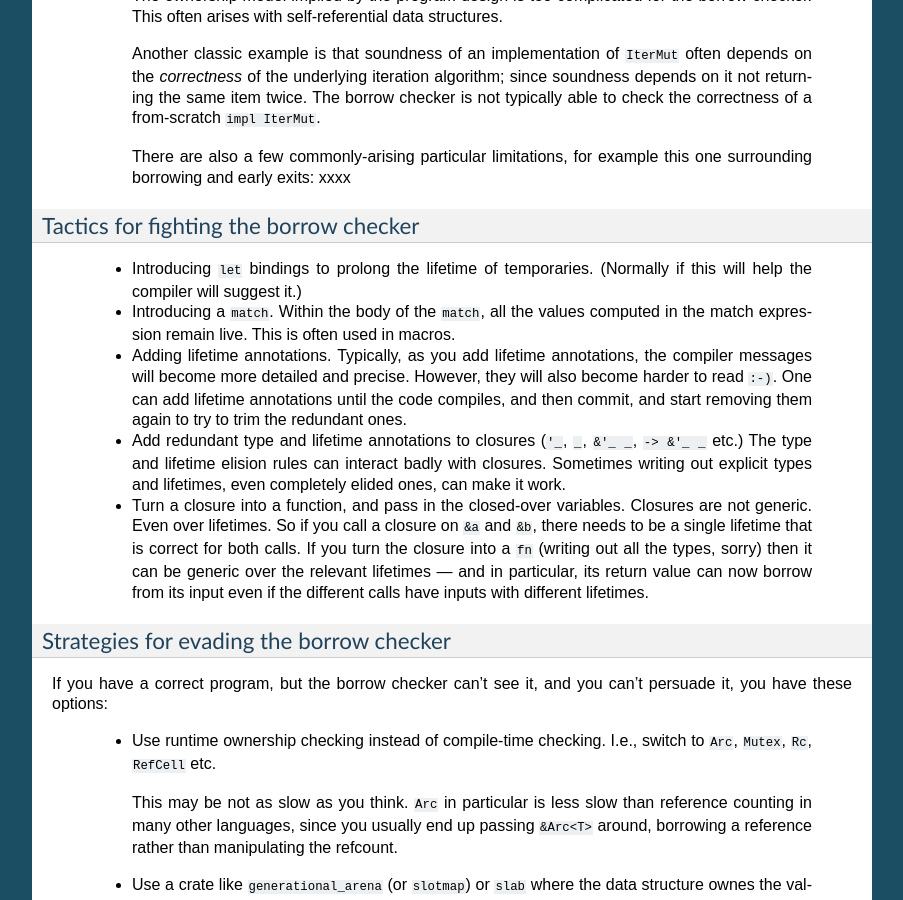
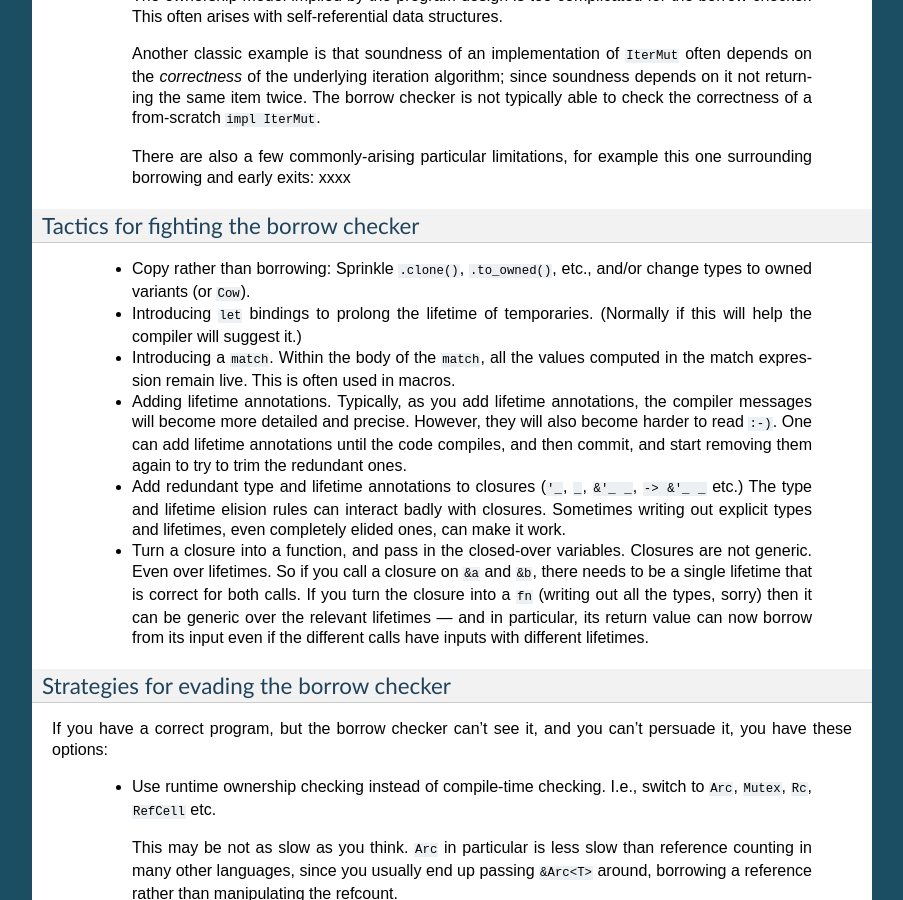
Before and after one commit to cxw620/rust-polyglot, a Sphinx documentation site: the page built from docs/ownership.rst, in a window 1280 px wide and 900 px high, scrolled down 1963 px. Shown: the whole window, without its empty margins (198-1101 px from the left). Built offline with Sphinx 7.4.7, drawn with Linux system fonts in a browser that asks for light colours.

Commit message:
ownership: Suggest clone, to_owned, etc.
Signed-off-by: Ian Jackson <ijackson@chiark.greenend.org.uk>

```diff
--- a/docs/ownership.rst
+++ b/docs/ownership.rst
@@ -172,6 +172,10 @@ then one of the following is the case:
 Tactics for fighting the borrow checker
 ~~~~~~~~~~~~~~~~~~~~~~~~~~~~~~~~~~~~~~~
 
+ * Copy rather than borrowing:
+   Sprinkle ``.clone()``, ``.to_owned()``, etc., and/or
+   change types to owned variants (or ``Cow``).
+
  * Introducing ``let`` bindings to prolong the lifetime of temporaries.
    (Normally if this will help the compiler will suggest it.)
 
```
